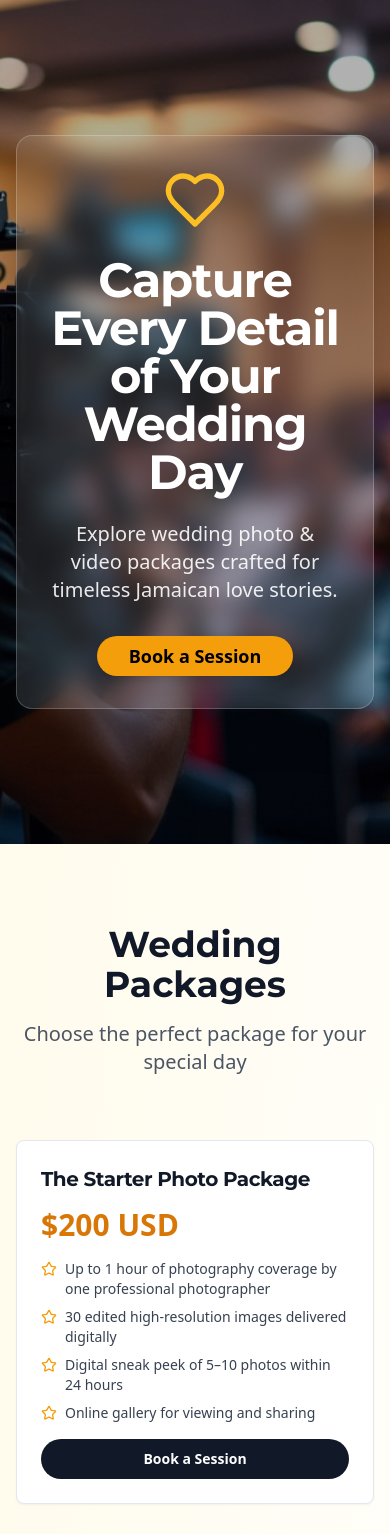
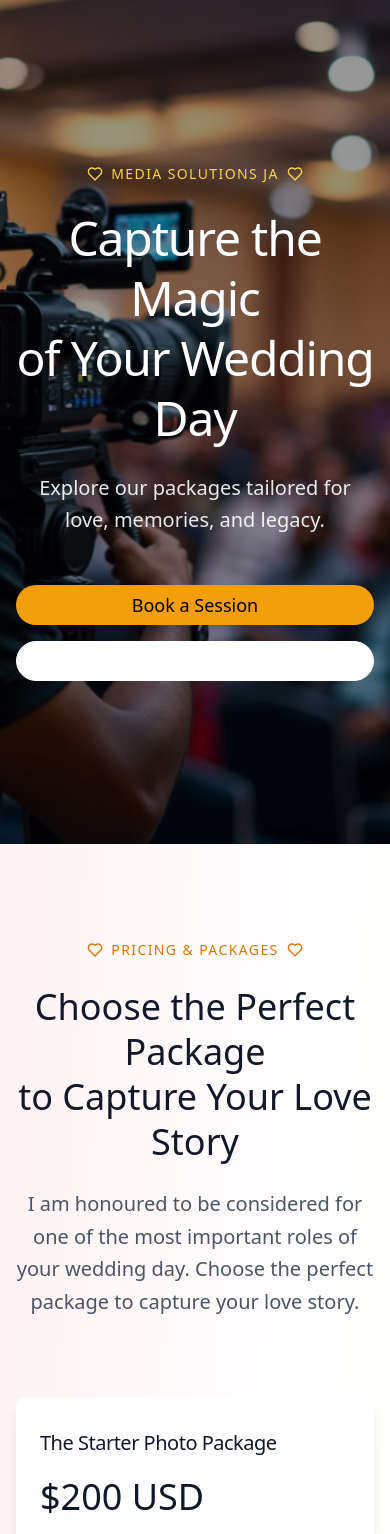
Before and after one commit to MediaSolutionsJa/ja-media-cinematic-flow, a React (Vite) app: page /wedding in a window 390 px wide. Shown: the top 1534 px of the page. Built offline with nearby package versions, Linux system fonts and the light colour scheme.

Commit message:
Refactor: Apply design from reference page to wedding page
Restyles the wedding investment page to match the design of the reference page, including layout, styling, fonts, animations, and section structure.

```diff
--- a/src/pages/Wedding.tsx
+++ b/src/pages/Wedding.tsx
@@ -141,77 +141,100 @@ const Wedding = () => {
   };
 
   return (
-    <div className="min-h-screen bg-gradient-to-br from-amber-50 to-white">
+    <div className="min-h-screen bg-gradient-to-br from-rose-50 via-white to-amber-50">
       {/* Hero Banner */}
       <section className="relative h-screen flex items-center justify-center text-center overflow-hidden">
         <div
           className="absolute inset-0 bg-cover bg-center bg-no-repeat"
           style={{
             backgroundImage: "url('/lovable-uploads/0f576b1f-2447-4b53-b678-21b6e7e2e915.png')",
-            filter: "brightness(0.7)"
+            filter: "brightness(0.6)"
           }}
         />
-        <div className="relative z-10 max-w-4xl mx-auto px-4">
-          <div className="bg-white/10 backdrop-blur-md rounded-2xl p-8 border border-white/20 shadow-2xl">
-            <Heart className="w-16 h-16 text-amber-400 mx-auto mb-6" />
-            <h1 className="text-5xl md:text-7xl font-montserrat font-bold text-white mb-6 tracking-tight">
-              Capture Every Detail of Your Wedding Day
+        <div className="relative z-10 max-w-5xl mx-auto px-4">
+          <div className="text-center">
+            <div className="inline-flex items-center gap-2 text-amber-300 mb-6">
+              <Heart className="w-4 h-4" />
+              <span className="text-sm font-medium tracking-widest uppercase">Media Solutions JA</span>
+              <Heart className="w-4 h-4" />
+            </div>
+            <h1 className="text-5xl md:text-7xl lg:text-8xl font-light text-white mb-6 tracking-tight leading-tight">
+              Capture the Magic<br />
+              <span className="font-medium">of Your Wedding Day</span>
             </h1>
-            <p className="text-xl md:text-2xl text-white/90 mb-8 font-light">
-              Explore wedding photo & video packages crafted for timeless Jamaican love stories.
+            <p className="text-xl md:text-2xl text-white/90 mb-12 font-light max-w-2xl mx-auto leading-relaxed">
+              Explore our packages tailored for love, memories, and legacy.
             </p>
+            <div className="flex flex-col sm:flex-row gap-4 justify-center">
               <Button
                 onClick={() => setShowBookingForm(true)}
-              className="bg-amber-500 hover:bg-amber-600 text-black px-8 py-4 text-lg font-semibold rounded-full transition-all duration-300 hover:scale-105 shadow-lg"
+                className="bg-amber-500 hover:bg-amber-600 text-black px-8 py-4 text-lg font-medium rounded-full transition-all duration-300 hover:scale-105 shadow-lg"
               >
                 Book a Session
               </Button>
+              <Button
+                onClick={() => document.getElementById('packages')?.scrollIntoView({ behavior: 'smooth' })}
+                variant="outline"
+                className="border-white text-white hover:bg-white hover:text-black px-8 py-4 text-lg font-medium rounded-full transition-all duration-300 hover:scale-105"
+              >
+                View Packages
+              </Button>
+            </div>
           </div>
         </div>
       </section>
 
       {/* Packages Section */}
-      <section className="py-20 px-4">
+      <section id="packages" className="py-24 px-4">
         <div className="max-w-7xl mx-auto">
-          <div className="text-center mb-16">
-            <h2 className="text-4xl md:text-5xl font-montserrat font-bold text-gray-900 mb-4">
-              Wedding Packages
+          <div className="text-center mb-20">
+            <div className="inline-flex items-center gap-2 text-amber-600 mb-6">
+              <Heart className="w-4 h-4" />
+              <span className="text-sm font-medium tracking-widest uppercase">Pricing & Packages</span>
+              <Heart className="w-4 h-4" />
+            </div>
+            <h2 className="text-4xl md:text-6xl font-light text-gray-900 mb-6 leading-tight">
+              Choose the Perfect Package<br />
+              <span className="font-medium">to Capture Your Love Story</span>
             </h2>
-            <p className="text-xl text-gray-600">
-              Choose the perfect package for your special day
+            <p className="text-xl text-gray-600 max-w-3xl mx-auto leading-relaxed">
+              I am honoured to be considered for one of the most important roles of your wedding day.
+              Choose the perfect package to capture your love story.
             </p>
           </div>
 
           <div className="grid md:grid-cols-2 lg:grid-cols-3 xl:grid-cols-4 gap-8">
             {packages.map((pkg) => (
-              <Card key={pkg.id} className={`relative overflow-hidden transition-all duration-300 hover:shadow-2xl hover:-translate-y-2 ${pkg.popular ? 'ring-2 ring-amber-500' : ''}`}>
+              <Card key={pkg.id} className={`relative overflow-hidden transition-all duration-500 hover:shadow-2xl hover:-translate-y-3 bg-white/80 backdrop-blur-sm border-0 shadow-lg ${pkg.popular ? 'ring-2 ring-rose-300 shadow-rose-100' : ''}`}>
                 {pkg.popular && (
-                  <Badge className="absolute top-4 right-4 bg-amber-500 text-black font-semibold">
+                  <div className="absolute -top-3 left-1/2 transform -translate-x-1/2">
+                    <Badge className="bg-rose-500 text-white font-medium px-4 py-1 rounded-full shadow-lg">
                       Most Popular
                     </Badge>
+                  </div>
                 )}
-                <CardHeader className="pb-4">
-                  <CardTitle className="text-xl font-montserrat font-bold text-gray-900 mb-2">
+                <CardHeader className="pb-6 pt-8">
+                  <CardTitle className="text-xl font-light text-gray-900 mb-4 leading-tight">
                     {pkg.title}
                   </CardTitle>
-                  <CardDescription className="text-3xl font-bold text-amber-600">
+                  <CardDescription className="text-4xl font-light text-gray-900 mb-2">
                     {pkg.price}
                   </CardDescription>
                 </CardHeader>
-                <CardContent className="space-y-4">
-                  <ul className="space-y-2">
+                <CardContent className="space-y-6">
+                  <ul className="space-y-3">
                     {pkg.features.map((feature, index) => (
-                      <li key={index} className="flex items-start gap-2 text-sm text-gray-700">
-                        <Star className="w-4 h-4 text-amber-500 mt-0.5 flex-shrink-0" />
+                      <li key={index} className="flex items-start gap-3 text-sm text-gray-700 leading-relaxed">
+                        <Heart className="w-3 h-3 text-rose-400 mt-1 flex-shrink-0" />
                         {feature}
                       </li>
                     ))}
                   </ul>
                   <Button
                     onClick={() => handleBookSession(pkg.id)}
-                    className="w-full bg-gray-900 hover:bg-gray-800 text-white font-semibold py-3 rounded-full transition-all duration-300 hover:scale-105"
+                    className="w-full bg-gray-900 hover:bg-gray-800 text-white font-medium py-3 rounded-full transition-all duration-300 hover:scale-105 shadow-lg"
                   >
-                    Book a Session
+                    Book Now
                   </Button>
                 </CardContent>
               </Card>
@@ -221,30 +244,35 @@ const Wedding = () => {
       </section>
 
       {/* Add-Ons Section */}
-      <section className="py-20 px-4 bg-gray-50">
-        <div className="max-w-4xl mx-auto">
-          <div className="text-center mb-12">
-            <h2 className="text-4xl font-montserrat font-bold text-gray-900 mb-4">
-              Add-Ons
+      <section className="py-24 px-4 bg-gradient-to-br from-rose-50/50 to-amber-50/50">
+        <div className="max-w-5xl mx-auto">
+          <div className="text-center mb-16">
+            <div className="inline-flex items-center gap-2 text-amber-600 mb-6">
+              <Heart className="w-4 h-4" />
+              <span className="text-sm font-medium tracking-widest uppercase">Add-Ons</span>
+              <Heart className="w-4 h-4" />
+            </div>
+            <h2 className="text-4xl md:text-5xl font-light text-gray-900 mb-6 leading-tight">
+              Enhance Your Wedding Package
             </h2>
-            <p className="text-xl text-gray-600">
-              Enhance your wedding package with these additional services
+            <p className="text-xl text-gray-600 max-w-2xl mx-auto leading-relaxed">
+              Add these beautiful services to make your wedding day even more special
             </p>
           </div>
 
           <Collapsible open={showAddOns} onOpenChange={setShowAddOns}>
             <CollapsibleTrigger asChild>
-              <Button variant="outline" className="w-full text-left justify-between p-6 text-lg font-semibold">
+              <Button variant="outline" className="w-full text-left justify-between p-8 text-lg font-light bg-white/80 backdrop-blur-sm border-0 shadow-lg rounded-2xl hover:shadow-xl transition-all duration-300">
                 View All Add-Ons
                 <ChevronDown className={`w-5 h-5 transition-transform duration-200 ${showAddOns ? 'rotate-180' : ''}`} />
               </Button>
             </CollapsibleTrigger>
-            <CollapsibleContent className="mt-4">
+            <CollapsibleContent className="mt-6">
               <div className="grid md:grid-cols-2 gap-4">
                 {addOns.map((addon, index) => (
-                  <div key={index} className="flex justify-between items-center p-4 bg-white rounded-lg border border-gray-200 hover:shadow-md transition-shadow">
-                    <span className="font-medium text-gray-900">{addon.name}</span>
-                    <span className="font-bold text-amber-600">{addon.price}</span>
+                  <div key={index} className="flex justify-between items-center p-6 bg-white/80 backdrop-blur-sm rounded-xl border-0 shadow-lg hover:shadow-xl transition-all duration-300 hover:-translate-y-1">
+                    <span className="font-light text-gray-900">{addon.name}</span>
+                    <span className="font-medium text-amber-600">{addon.price}</span>
                   </div>
                 ))}
               </div>
@@ -254,32 +282,45 @@ const Wedding = () => {
       </section>
 
       {/* Payment & Cancellation Terms */}
-      <section className="py-20 px-4">
-        <div className="max-w-4xl mx-auto">
+      <section className="py-24 px-4">
+        <div className="max-w-5xl mx-auto">
+          <div className="text-center mb-12">
+            <div className="inline-flex items-center gap-2 text-amber-600 mb-6">
+              <Heart className="w-4 h-4" />
+              <span className="text-sm font-medium tracking-widest uppercase">Payment & Cancellation Terms</span>
+              <Heart className="w-4 h-4" />
+            </div>
+            <h2 className="text-4xl md:text-5xl font-light text-gray-900 mb-6 leading-tight">
+              Clear & Transparent Policies
+            </h2>
+            <p className="text-xl text-gray-600 max-w-2xl mx-auto leading-relaxed mb-8">
+              For your peace of mind
+            </p>
+          </div>
           <Collapsible open={showTerms} onOpenChange={setShowTerms}>
             <CollapsibleTrigger asChild>
-              <Button variant="outline" className="w-full text-left justify-between p-6 text-lg font-semibold">
-                Payment & Cancellation Terms
+              <Button variant="outline" className="w-full text-left justify-between p-8 text-lg font-light bg-white/80 backdrop-blur-sm border-0 shadow-lg rounded-2xl hover:shadow-xl transition-all duration-300">
+                View Payment & Cancellation Policy
                 <ChevronDown className={`w-5 h-5 transition-transform duration-200 ${showTerms ? 'rotate-180' : ''}`} />
               </Button>
             </CollapsibleTrigger>
-            <CollapsibleContent className="mt-4">
-              <div className="bg-white rounded-lg p-6 border border-gray-200 space-y-4">
-                <div className="flex items-start gap-3">
-                  <div className="w-2 h-2 bg-amber-500 rounded-full mt-2" />
-                  <p className="text-gray-700">50% deposit required to confirm booking.</p>
+            <CollapsibleContent className="mt-6">
+              <div className="bg-white/80 backdrop-blur-sm rounded-2xl p-8 border-0 shadow-lg space-y-6">
+                <div className="flex items-start gap-4">
+                  <Heart className="w-4 h-4 text-rose-400 mt-1 flex-shrink-0" />
+                  <p className="text-gray-700 leading-relaxed">50% deposit required to confirm booking.</p>
                 </div>
-                <div className="flex items-start gap-3">
-                  <div className="w-2 h-2 bg-amber-500 rounded-full mt-2" />
-                  <p className="text-gray-700">Remaining balance due within 1 week after the event.</p>
+                <div className="flex items-start gap-4">
+                  <Heart className="w-4 h-4 text-rose-400 mt-1 flex-shrink-0" />
+                  <p className="text-gray-700 leading-relaxed">Remaining balance due within 1 week after the event.</p>
                 </div>
-                <div className="flex items-start gap-3">
-                  <div className="w-2 h-2 bg-amber-500 rounded-full mt-2" />
-                  <p className="text-gray-700">Full deposit refund if canceled 5+ days in advance.</p>
+                <div className="flex items-start gap-4">
+                  <Heart className="w-4 h-4 text-rose-400 mt-1 flex-shrink-0" />
+                  <p className="text-gray-700 leading-relaxed">Full deposit refund if canceled 5+ days in advance.</p>
                 </div>
-                <div className="flex items-start gap-3">
-                  <div className="w-2 h-2 bg-amber-500 rounded-full mt-2" />
-                  <p className="text-gray-700">50% refund if canceled within 5 days.</p>
+                <div className="flex items-start gap-4">
+                  <Heart className="w-4 h-4 text-rose-400 mt-1 flex-shrink-0" />
+                  <p className="text-gray-700 leading-relaxed">50% refund if canceled within 5 days.</p>
                 </div>
               </div>
             </CollapsibleContent>
@@ -288,41 +329,46 @@ const Wedding = () => {
       </section>
 
       {/* FAQ Section */}
-      <section className="py-20 px-4 bg-gray-50">
-        <div className="max-w-4xl mx-auto">
-          <div className="text-center mb-12">
-            <h2 className="text-4xl font-montserrat font-bold text-gray-900 mb-4">
-              Frequently Asked Questions
+      <section className="py-24 px-4 bg-gradient-to-br from-rose-50/50 to-amber-50/50">
+        <div className="max-w-5xl mx-auto">
+          <div className="text-center mb-16">
+            <div className="inline-flex items-center gap-2 text-amber-600 mb-6">
+              <Heart className="w-4 h-4" />
+              <span className="text-sm font-medium tracking-widest uppercase">Frequently Asked Questions</span>
+              <Heart className="w-4 h-4" />
+            </div>
+            <h2 className="text-4xl md:text-5xl font-light text-gray-900 mb-6 leading-tight">
+              Everything You Need to Know
             </h2>
-            <p className="text-xl text-gray-600">
-              Everything you need to know about our wedding services
+            <p className="text-xl text-gray-600 max-w-2xl mx-auto leading-relaxed">
+              About our wedding photography and videography services
             </p>
           </div>
 
           <Accordion type="single" collapsible className="space-y-4">
-            <AccordionItem value="item-1" className="bg-white rounded-lg border border-gray-200">
-              <AccordionTrigger className="px-6 py-4 text-left font-semibold text-gray-900 hover:no-underline">
+            <AccordionItem value="item-1" className="bg-white/80 backdrop-blur-sm rounded-2xl border-0 shadow-lg">
+              <AccordionTrigger className="px-8 py-6 text-left font-light text-gray-900 hover:no-underline text-lg">
                 Do you shoot destination weddings?
               </AccordionTrigger>
-              <AccordionContent className="px-6 pb-4 text-gray-700">
+              <AccordionContent className="px-8 pb-6 text-gray-700 leading-relaxed">
                 Yes, we shoot destination weddings! All travel expenses (accommodation, transportation, meals) must be covered by the client. We're excited to capture your special day wherever it takes place.
               </AccordionContent>
             </AccordionItem>
 
-            <AccordionItem value="item-2" className="bg-white rounded-lg border border-gray-200">
-              <AccordionTrigger className="px-6 py-4 text-left font-semibold text-gray-900 hover:no-underline">
+            <AccordionItem value="item-2" className="bg-white/80 backdrop-blur-sm rounded-2xl border-0 shadow-lg">
+              <AccordionTrigger className="px-8 py-6 text-left font-light text-gray-900 hover:no-underline text-lg">
                 Can I extend the session on the day of?
               </AccordionTrigger>
-              <AccordionContent className="px-6 pb-4 text-gray-700">
+              <AccordionContent className="px-8 pb-6 text-gray-700 leading-relaxed">
                 Yes, you can extend your session on the day of the wedding, subject to our availability. Additional hours will be charged at our standard hourly rate. We recommend discussing this possibility during your consultation.
               </AccordionContent>
             </AccordionItem>
 
-            <AccordionItem value="item-3" className="bg-white rounded-lg border border-gray-200">
-              <AccordionTrigger className="px-6 py-4 text-left font-semibold text-gray-900 hover:no-underline">
+            <AccordionItem value="item-3" className="bg-white/80 backdrop-blur-sm rounded-2xl border-0 shadow-lg">
+              <AccordionTrigger className="px-8 py-6 text-left font-light text-gray-900 hover:no-underline text-lg">
                 Do I have to order prints through you?
               </AccordionTrigger>
-              <AccordionContent className="px-6 pb-4 text-gray-700">
+              <AccordionContent className="px-8 pb-6 text-gray-700 leading-relaxed">
                 No, you're not required to order prints through us. All packages include high-resolution digital files that you can use to print anywhere you like. However, we do offer professional printing services for your convenience.
               </AccordionContent>
             </AccordionItem>
@@ -331,22 +377,32 @@ const Wedding = () => {
       </section>
 
       {/* Contact Footer Banner */}
-      <section className="py-20 px-4 bg-gradient-to-r from-gray-900 to-gray-800 text-white">
-        <div className="max-w-4xl mx-auto text-center">
-          <h2 className="text-4xl font-montserrat font-bold mb-4">
-            Still have questions? Let's talk!
+      <section className="py-24 px-4 bg-gradient-to-br from-gray-900 via-gray-800 to-gray-900 text-white relative overflow-hidden">
+        <div className="absolute inset-0 bg-gradient-to-r from-rose-500/10 to-amber-500/10" />
+        <div className="max-w-5xl mx-auto text-center relative z-10">
+          <div className="inline-flex items-center gap-2 text-amber-400 mb-6">
+            <Heart className="w-4 h-4" />
+            <span className="text-sm font-medium tracking-widest uppercase">Let's Connect</span>
+            <Heart className="w-4 h-4" />
+          </div>
+          <h2 className="text-4xl md:text-5xl font-light text-white mb-6 leading-tight">
+            Still have questions?<br />
+            <span className="font-medium">Let's talk!</span>
           </h2>
-          <div className="flex flex-col md:flex-row justify-center items-center gap-6 mt-8">
-            <a href="tel:876-304-7551" className="flex items-center gap-2 text-amber-400 hover:text-amber-300 transition-colors">
-              <Phone className="w-5 h-5" />
+          <p className="text-xl text-white/80 mb-12 max-w-2xl mx-auto leading-relaxed">
+            I'm here to help make your wedding day absolutely perfect. Reach out and let's discuss how we can capture your love story.
+          </p>
+          <div className="flex flex-col md:flex-row justify-center items-center gap-8">
+            <a href="tel:876-304-7551" className="flex items-center gap-3 text-amber-400 hover:text-amber-300 transition-colors text-lg">
+              <Phone className="w-6 h-6" />
               Call or WhatsApp: 876-304-7551
             </a>
-            <a href="https://www.mediasolutionsja.com" className="flex items-center gap-2 text-amber-400 hover:text-amber-300 transition-colors">
-              <Globe className="w-5 h-5" />
+            <a href="https://www.mediasolutionsja.com" className="flex items-center gap-3 text-amber-400 hover:text-amber-300 transition-colors text-lg">
+              <Globe className="w-6 h-6" />
               www.MediaSolutionsJA.com
             </a>
-            <a href="mailto:mediasolutionsja@gmail.com" className="flex items-center gap-2 text-amber-400 hover:text-amber-300 transition-colors">
-              <Mail className="w-5 h-5" />
+            <a href="mailto:mediasolutionsja@gmail.com" className="flex items-center gap-3 text-amber-400 hover:text-amber-300 transition-colors text-lg">
+              <Mail className="w-6 h-6" />
               mediasolutionsja@gmail.com
             </a>
           </div>
```
Lines whose indentation alone changed are shown as unchanged.
